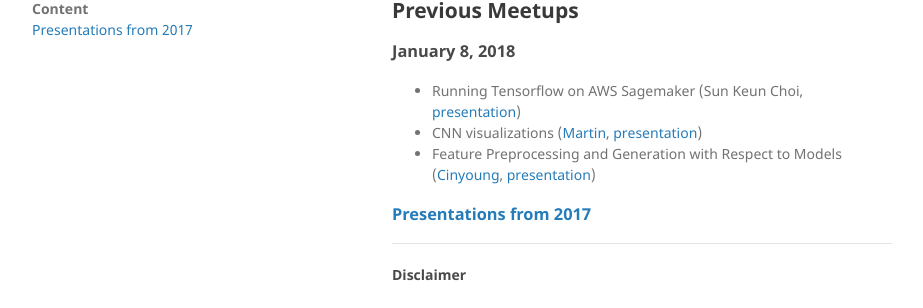
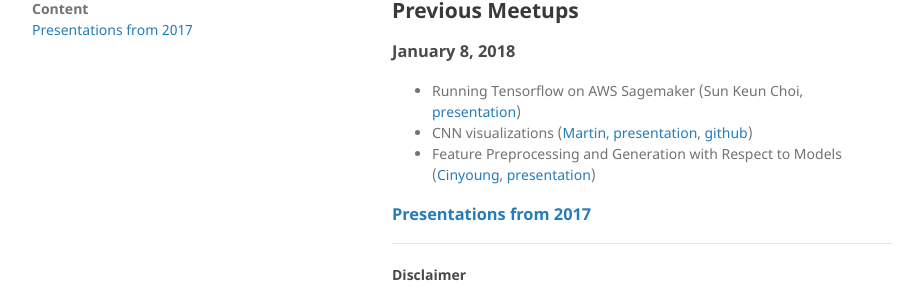
Before and after one commit to martinkersner/seoul-artificial-intelligence-meetup, a Jekyll site: the page built from docs/index.md, in a window 1280 px wide and 900 px high, scrolled down 613 px. Shown: the part 483-791 px from the top of the window, without its empty margins (178-1101 px from the left). Built offline with Jekyll 4.4.1, drawn with Linux system fonts in a browser that asks for light colours; our own code applies the rules of GitHub Pages for plain Markdown files.

Commit message:
added link to github

```diff
--- a/docs/_data/members.yml
+++ b/docs/_data/members.yml
@@ -9,6 +9,7 @@ martin:
     - date: January 6, 2018
       title: CNN Visualizations
       pdf: ../presentations/CNN_Visualizations.pdf
+      github: https://github.com/martinkersner/cnn-visualizations
 
     - date: December 23, 2017
       title: Knowledge Distillation
--- a/docs/index.md
+++ b/docs/index.md
@@ -80,7 +80,7 @@ Modulabs, 서울특별시 강남구 역삼동 789-4, 서울 ([map](https://www.g
 
 ### January 8, 2018
 * Running Tensorflow on AWS Sagemaker (Sun Keun Choi, [presentation](presentations/Introduction_to_Amazon_Sagemaker.pdf))
-* CNN visualizations ([Martin](members/martin), [presentation](presentations/CNN_Visualizations.pdf))
+* CNN visualizations ([Martin](members/martin), [presentation](presentations/CNN_Visualizations.pdf), [github](https://github.com/martinkersner/cnn-visualizations))
 * Feature Preprocessing and Generation with Respect to Models ([Cinyoung](members/cinyoung), [presentation](presentations/Preprocessing_Tips.pdf))
 
 ### [Presentations from 2017](2017)
```
